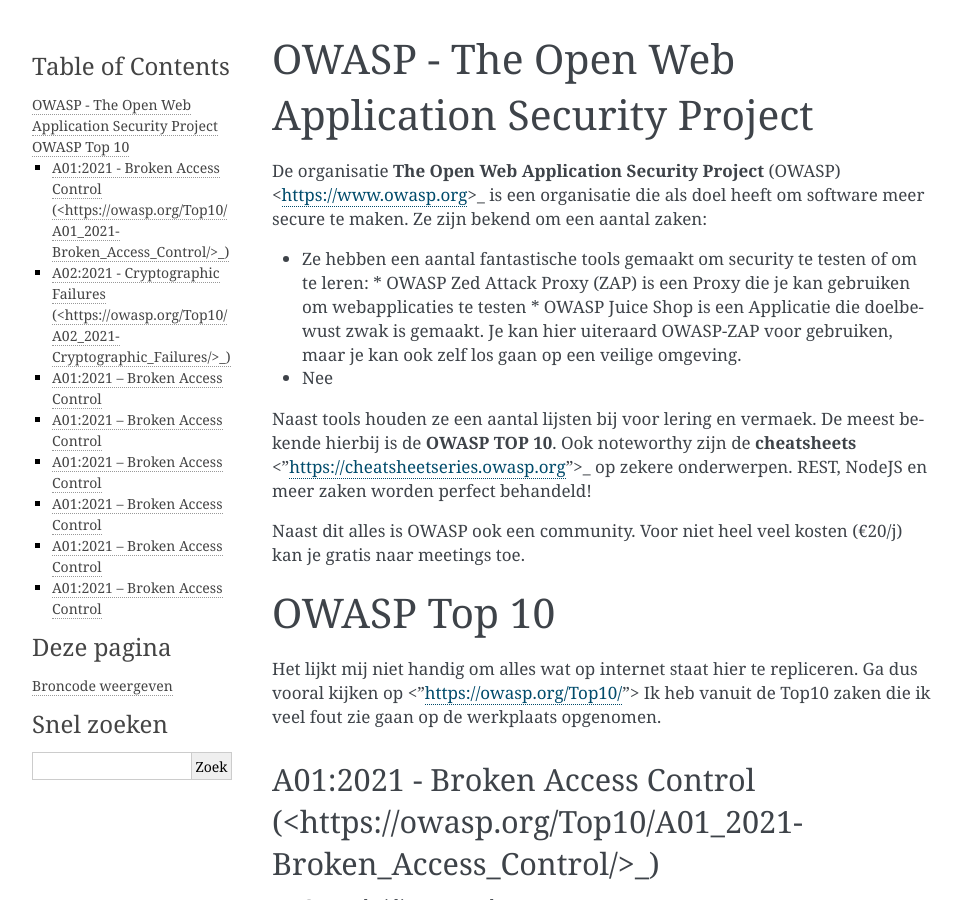
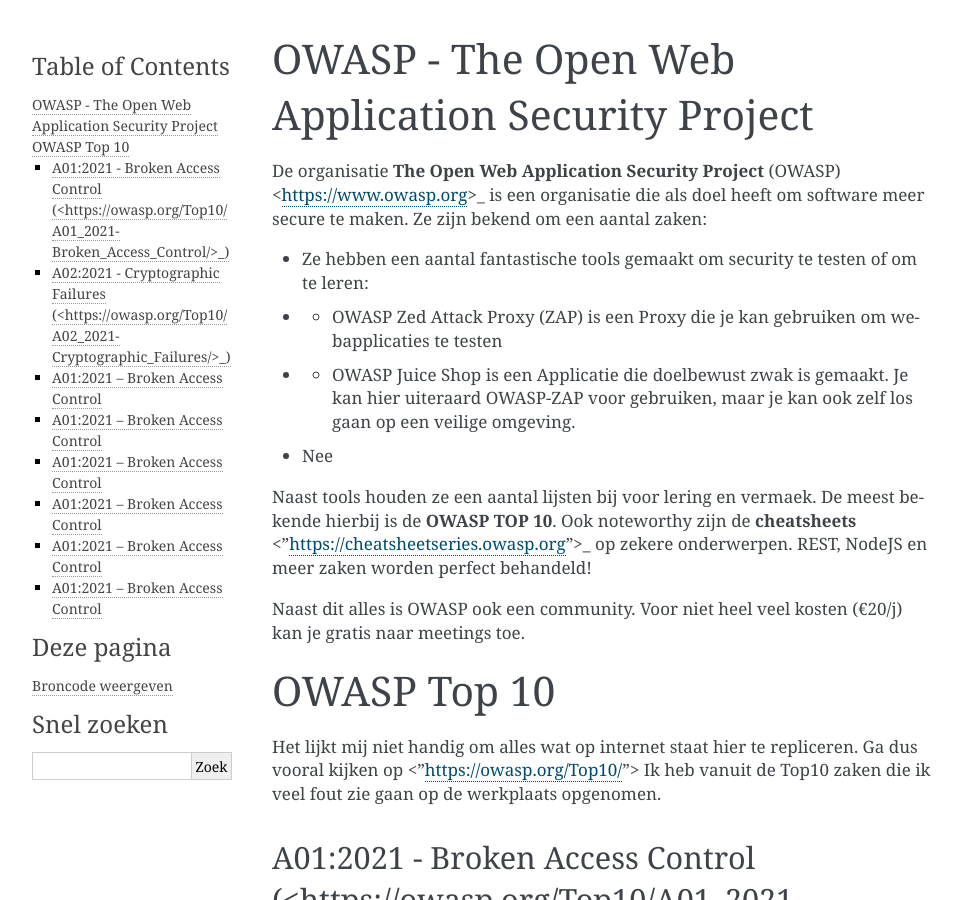
Before and after one commit to diederiknl/bookmaker, a Sphinx documentation site: the page built from source/week_2/owasp.rst, in a window 1280 px wide and 900 px high. Shown: the whole window, without its empty margins (148-1109 px from the left). Built offline with Sphinx 7.4.7, drawn with Linux system fonts in a browser that asks for light colours.

```diff
--- a/source/week_2/owasp.rst
+++ b/source/week_2/owasp.rst
@@ -5,8 +5,8 @@
 Ze zijn bekend om een aantal zaken:
 
 * Ze hebben een aantal fantastische tools gemaakt om security te testen of om te leren:
-  * OWASP Zed Attack Proxy (ZAP) is een Proxy die je kan gebruiken om webapplicaties te testen
-  * OWASP Juice Shop is een Applicatie die doelbewust zwak is gemaakt. Je kan hier uiteraard OWASP-ZAP voor gebruiken, maar je kan ook zelf los gaan op een veilige omgeving.
+*  * OWASP Zed Attack Proxy (ZAP) is een Proxy die je kan gebruiken om webapplicaties te testen
+*  * OWASP Juice Shop is een Applicatie die doelbewust zwak is gemaakt. Je kan hier uiteraard OWASP-ZAP voor gebruiken, maar je kan ook zelf los gaan op een veilige omgeving.
 * Nee
 
 Naast tools houden ze een aantal lijsten bij voor lering en vermaek. De meest bekende hierbij is de **OWASP TOP 10**. Ook noteworthy zijn de **cheatsheets** <"https://cheatsheetseries.owasp.org">_ op zekere onderwerpen. REST, NodeJS en meer zaken worden perfect behandeld!
```
